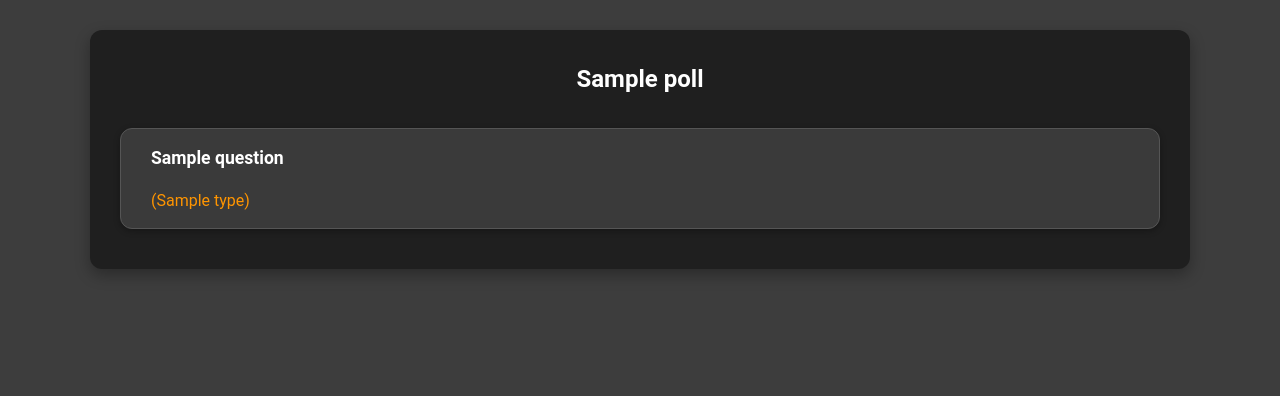
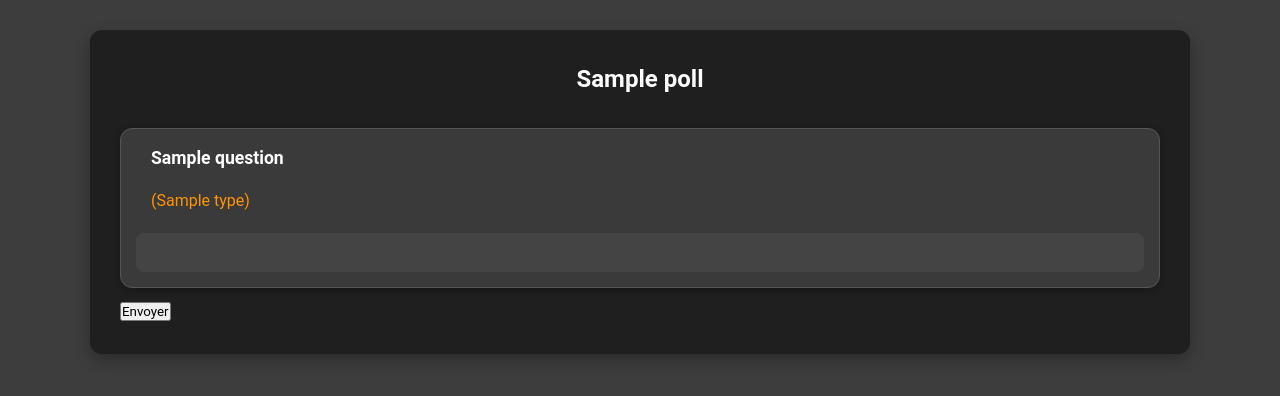
Before and after one commit to Revoky/SondagesNoSQL, a Flask app: template templates/poll.html in a window 1280 px wide. Shown: the top 396 px of the page. Run offline with Flask 3, Linux system fonts and the light colour scheme; the template is opened without the code that fills it: most values are stand-ins (such as "Sample title", 1, 10 or a date in 2020).

Commit message:
fix: merge conflicts

```diff
--- a/static/poll-page.css
+++ b/static/poll-page.css
@@ -34,21 +34,14 @@ h1 {
     margin-bottom: 30px;
 }
 
-/* Liste des questions */
-.question-list {
-    list-style: none;
-    padding: 0;
-    margin-top: 20px;
-}
-
 /* Conteneur pour question et type */
 .question-item {
     display: flex;
     flex-direction: column;
     align-items: flex-start;
-    background-color: #ffffff1f;
+    background-color: #ffffff1f; /* Fond semi-transparent */
     padding: 15px;
-    border-radius: 12px;
+    border-radius: 12px; /* Bordures arrondies */
     margin: 10px 0;
     box-shadow: 0 2px 6px rgba(0, 0, 0, 0.3);
     gap: 10px;
@@ -109,3 +102,21 @@ h1 {
     border: 1px solid #ff9500;
     transition: all 0.3s ease;
 }
+
+/* Style de l'input pour les réponses */
+.response-input {
+    background-color: #444444;
+    border: none;
+    border-radius: 8px;
+    color: #bdbdbd;
+    padding: 10px;
+    width: 100%;
+    margin-top: 10px;
+    font-size: 1rem;
+    transition: background-color 0.3s ease;
+}
+
+.response-input:focus {
+    outline: none;
+    background-color: #555555;
+}
--- a/templates/poll.html
+++ b/templates/poll.html
@@ -12,26 +12,53 @@
     <div class="container">
         <h1>{{ poll.name }}</h1>
 
-        {% if poll.questions %}
-        <ul class="question-list">
+        <form id="responseForm">
             {% for question in poll.questions %}
-            <li class="question-item">
+                <div class="question-response">
+                    <div class="question-item">
                         <strong class="question-title">{{ question.title }}</strong>
                         <span class="question-type">({{ question.type }})</span>
                         {% if question.type == 'qcm' %}
                             <ul class="response-list">
                                 {% for reponse in question.reponses %}
-                    <li class="response-item">{{ reponse }}</li>
-                    {% endfor %}
-                </ul>
-                {% endif %}
+                                    <li class="response-item">
+                                        <label>
+                                            <input type="radio" name="response_{{ question._id }}" value="{{ reponse }}" required>
+                                            {{ reponse }}
+                                        </label>
                                     </li>
                                 {% endfor %}
                             </ul>
                         {% else %}
-        <p class="no-questions">Aucune question pour ce sondage.</p>
+                            <input type="text" name="response_{{ question._id }}" required class="response-input">
                         {% endif %}
                     </div>
+                </div>
+            {% endfor %}
+            <button type="submit">Envoyer</button>
+        </form>
+
+        <script>
+            document.getElementById("responseForm").addEventListener("submit", function (event) {
+                event.preventDefault();
+
+                const formData = new FormData(event.target);
+                const responses = [];
+
+                formData.forEach((value, key) => {
+                    responses.push({ question_id: key.replace("response_", ""), answer: value });
+                });
+
+                fetch("/sondages/{{ poll._id }}/repondre", {
+                    method: "POST",
+                    headers: { "Content-Type": "application/json" },
+                    body: JSON.stringify({ responses })
+                })
+                    .then(response => response.json())
+                    .then(data => alert(data.message))
+                    .catch(error => alert("Erreur: " + error));
+            });
+        </script>
 </body>
 
 </html>
--- a/templates/polls.html
+++ b/templates/polls.html
@@ -19,6 +19,9 @@
             <li>
                 <a href="/sondages/{{ poll._id }}"> {{ poll.name }} </a>
                 <div class="actions">
+                    <a href="/sondages/{{ poll._id }}/reponses">
+                        <button class="view-responses-button">Voir les réponses</button>
+                    </a>
                     <a href="/sondages/edit/{{ poll._id }}" class="edit-button">
                         <i class="fas fa-edit"></i>
                     </a>
```
Lines whose indentation alone changed are shown as unchanged.
